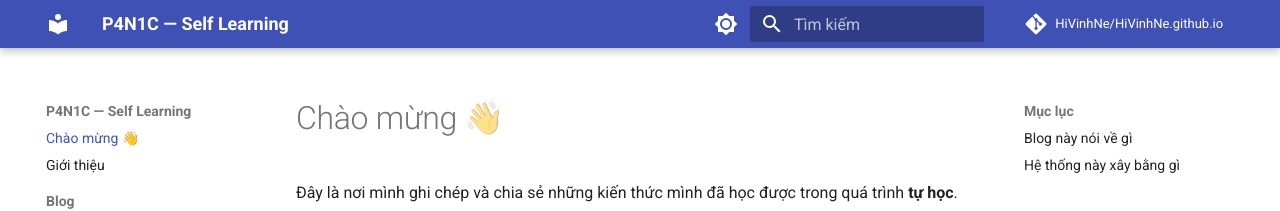
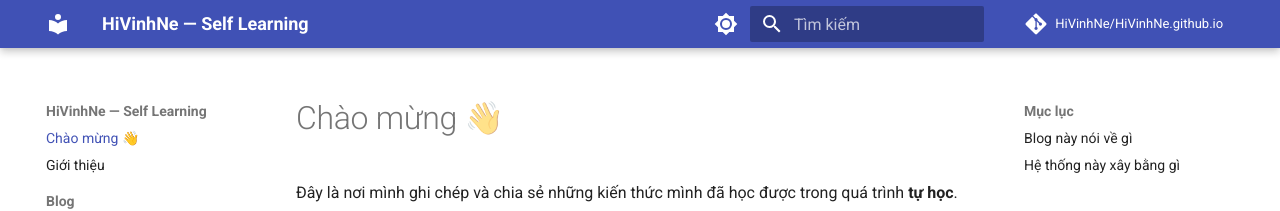
Before and after one commit to HiVinhNe/HiVinhNe.github.io, an MkDocs documentation site: the page built from docs/index.md, in a window 1280 px wide. Shown: the top 211 px of the page. Built offline with MkDocs 1.6.1 and Material for MkDocs 9.7.7, drawn with Linux system fonts in a browser that asks for light colours; comment, search, counter and statistics services are not loaded.

Commit message:
Đổi site_name thành HiVinhNe

```diff
--- a/mkdocs.yml
+++ b/mkdocs.yml
@@ -1,4 +1,4 @@
-site_name: P4N1C — Self Learning
+site_name: HiVinhNe — Self Learning
 site_description: Ghi chép và chia sẻ kiến thức trong quá trình tự học
 site_url: https://hivinhne.github.io
 repo_url: https://github.com/HiVinhNe/HiVinhNe.github.io
```
